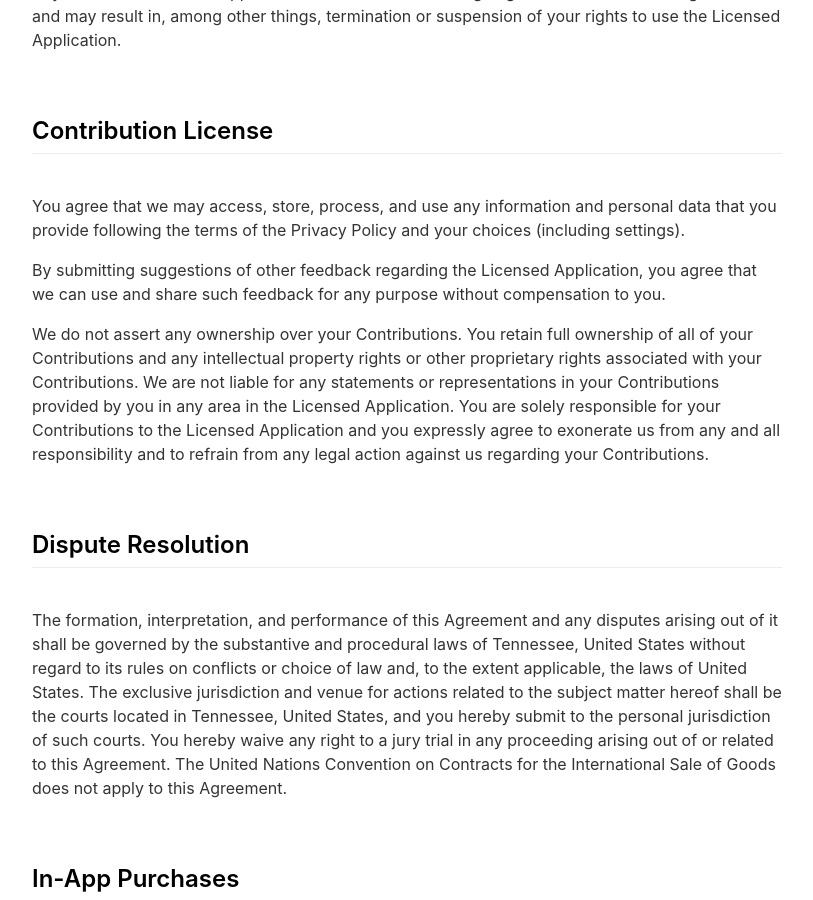
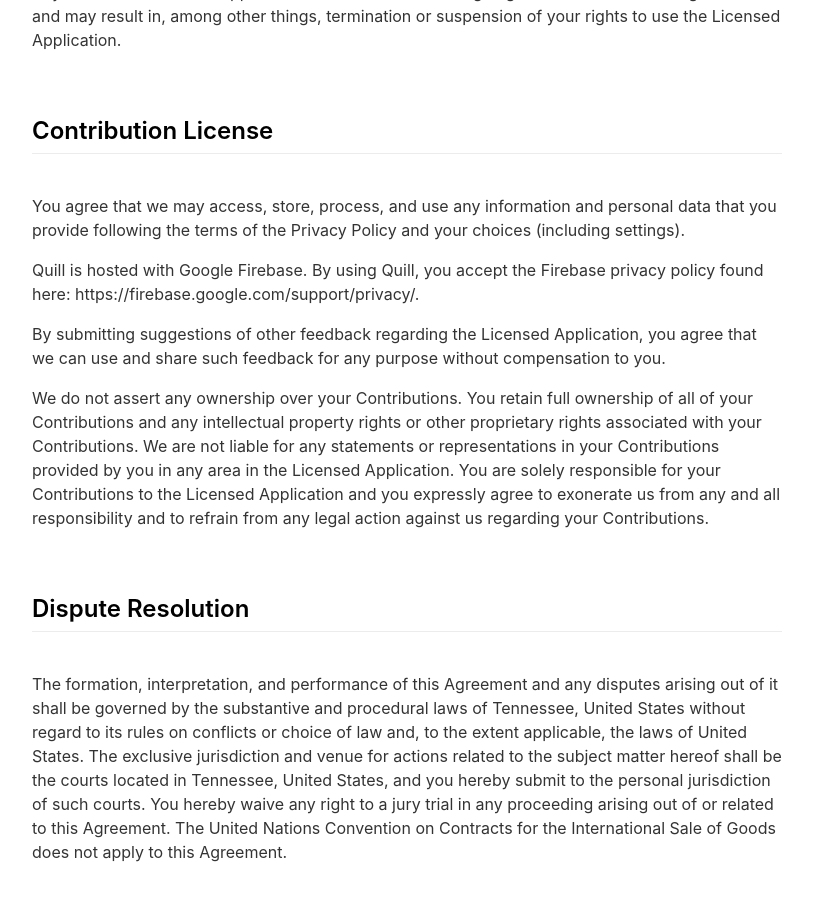
Before and after one commit to thequillapp/thequillapp.github.io, a Jekyll site: the page built from _pages/termsofuse.md, in a window 1280 px wide and 900 px high, scrolled down 4155 px. Shown: the whole window, without its empty margins (233-1046 px from the left). Built offline with Jekyll 4.4.1, drawn with Linux system fonts in a browser that asks for light colours; nearby versions of some CDN libraries.

Commit message:
Update termsofuse.md

```diff
--- a/_pages/termsofuse.md
+++ b/_pages/termsofuse.md
@@ -76,6 +76,8 @@ Any use of the Licensed Application in violation of the foregoing violates this
 <br>
 You agree that we may access, store, process, and use any information and personal data that you provide following the terms of the Privacy Policy and your choices (including settings).
 
+Quill is hosted with Google Firebase. By using Quill, you accept the Firebase privacy policy found here: https://firebase.google.com/support/privacy/.
+
 By submitting suggestions of other feedback regarding the Licensed Application, you agree that we can use and share such feedback for any purpose without compensation to you.
 
 We do not assert any ownership over your Contributions. You retain full ownership of all of your Contributions and any intellectual property rights or other proprietary rights associated with your Contributions. We are not liable for any statements or representations in your Contributions provided by you in any area in the Licensed Application. You are solely responsible for your Contributions to the Licensed Application and you expressly agree to exonerate us from any and all responsibility and to refrain from any legal action against us regarding your Contributions.
```
